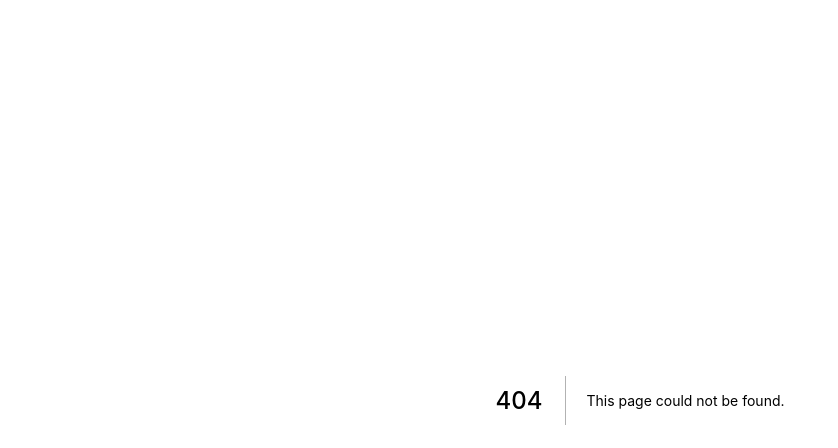
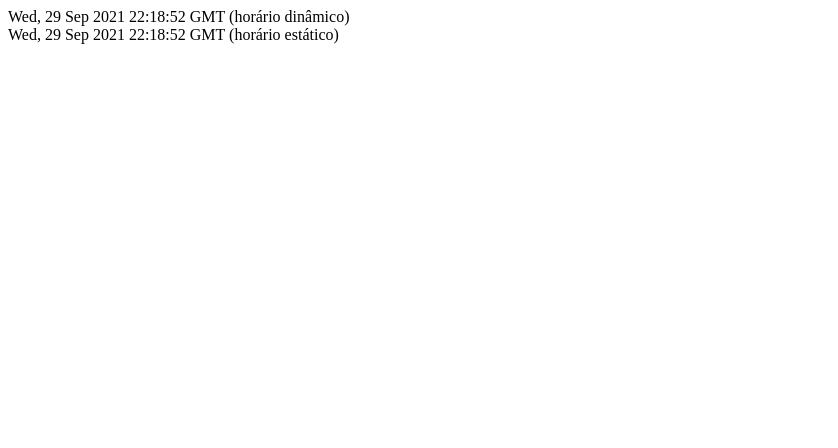
Before and after one commit to LeninGS/mc-count, a Next.js app: page /horario in a window 1280 px wide. Before the commit this address had no page. Shown: the top 448 px of the page, without its empty margins (0-838 px from the left). Built offline with nearby package versions, Linux system fonts and the light colour scheme.

Commit message:
teste de uso do getStaticProps

```diff
--- /dev/null
+++ b/pages/horario.js
@@ -0,0 +1,26 @@
+function Horario(props) {
+    const dynamicDate = new Date();
+    const dynamicDateString = dynamicDate.toGMTString();
+
+    return (
+        //um exemplo de dado dinâmico atualizado com F5, mas suscetível a interperies do servidor
+        <div>
+            <div>{dynamicDateString} (horário dinâmico)</div>
+            <div>{props.staticDateString} (horário estático)</div>
+        </div>
+    )
+}
+
+//NADA dentro do getStaticProps vai apra o frontend
+export function getStaticProps() {
+    const staticDate = new Date();
+    const staticDateString = staticDate.toGMTString();
+
+    return {
+        props: {
+            staticDateString
+        }
+    }
+}
+
+export default Horario;
--- a/pages/sobre.js
+++ b/pages/sobre.js
@@ -1,3 +1,4 @@
+//biblioteca de otimização no carregamento de páginas
 import Link from 'next/link';
 
 function Sobre() {
```
